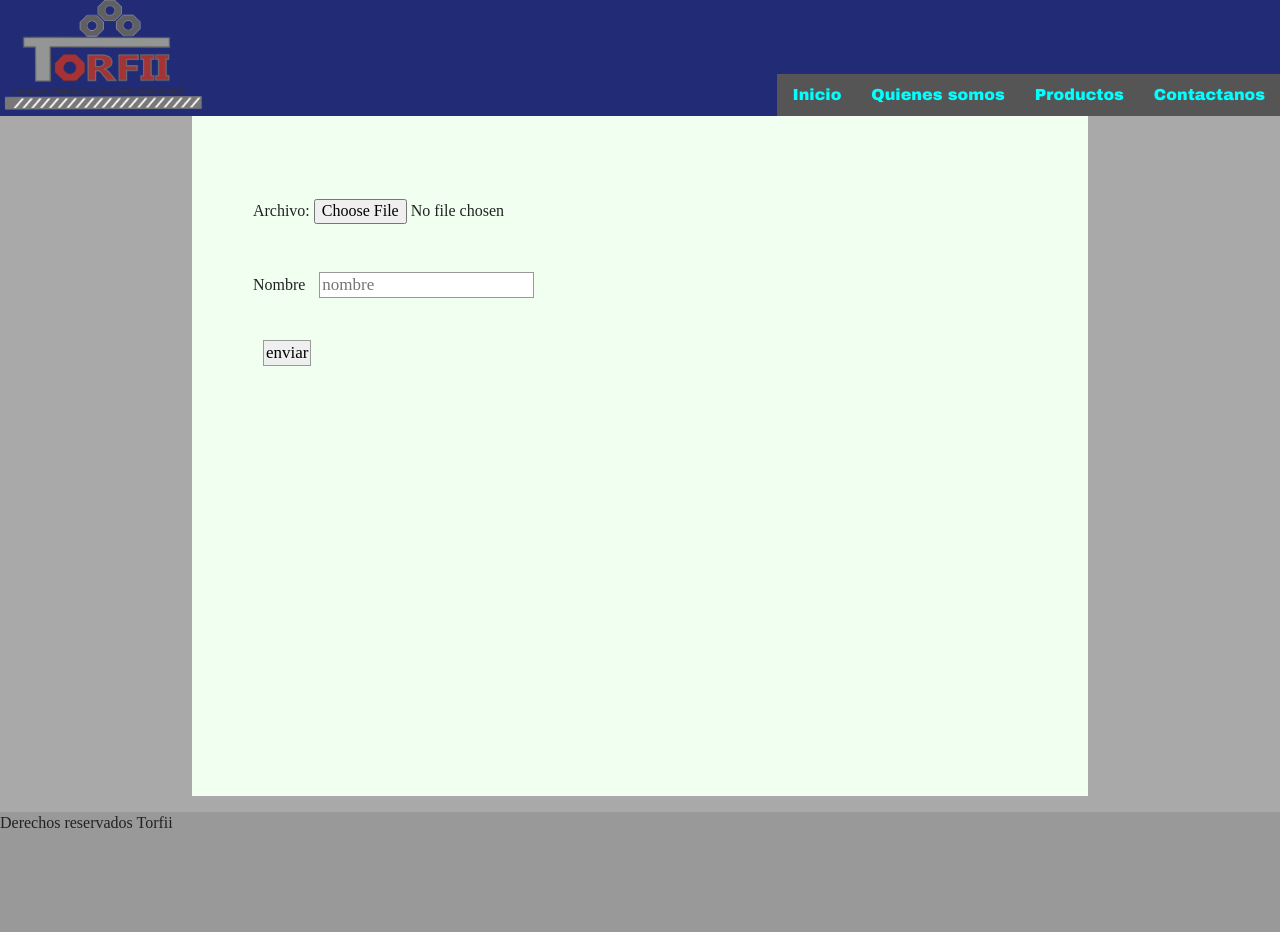
After one commit to cruzleal24/t_venta, a PHP site: page /insert_p.php in a window 1280 px wide. The commit adds this page. Run offline with PHP 8.4, Linux system fonts and the light colour scheme; data that the repository does not hold is empty.

Commit message:
pruebas de inserción de la direccion de las imagenes

```diff
--- /dev/null
+++ b/conexion.php
@@ -0,0 +1,5 @@
+<?php
+$mysql= new mysqli('T_venta.test','root','','tienda');
+if ($mysql->connect_errno){
+  echo "fallo la conexion a la mysql". $mysql->connect_errno.") ". $mysql->connect_error;
+}
--- a/css/main.css
+++ b/css/main.css
@@ -20,13 +20,21 @@ html, body{
   height: 100%;
   background-color: darkgray;
 }
+.hoja{
+  min-height: calc(100% - 120px);
+  /*display: flex;*/
+  width: 70%;
+  margin: 0 15%;
+  background: honeydew;
+}
 .contenido{
-  min-height: calc(100% - 120px);
-  display: flex;
-  width: 70%;
-  position: relative;
-  left: 15%;
-  background: honeydew;
+  display: inline-flex;
+  margin: 2%;
+  width: 96%;
+}
+.bloc{
+  margin: 5%;
+  width: 40%;
 }
 
 /*
@@ -275,6 +283,9 @@ textarea {
   }
 }
 
-.formulario input[type=text], input[type=tel], input[type=email], textarea{
+.formulario input[type=text], input[type=tel], input[type=email], textarea, input[type=submit], input[type=number]{
   border: 1px solid #999999;
+  padding: 2px;
+  margin: 10px;
+  font-size: 17px;
 }
--- /dev/null
+++ b/insert_p.php
@@ -0,0 +1,78 @@
+
+<?php
+include ('conexion.php');
+if(isset($_POST['insertar'])){
+  //$id=$_POST['sku'];
+  $producto=$_REQUEST['nombre']; //nombre del arhivo
+   $nombre =$_FILES['imagen']['name'];//nombre del archivo con extension
+  $archivo=$_FILES['imagen']['tmp_name'];//ruta del archivo
+  $direc= "img";
+  $direc=$direc."/".$nombre;//ruta donde se
+  move_uploaded_file($archivo,$direc);
+  $inserta= $mysql->query("insert into imagen(nombre, ruta) values ('$producto','$direc')");
+
+  if ($inserta){
+    echo "si entro sin problema";
+  }
+}
+
+?>
+
+<!doctype html>
+<html>
+<head><link rel="stylesheet" href="css/styleHeader.css">
+  <!-- Place favicon.ico in the root directory -->
+
+  <link rel="stylesheet" href="css/normalize.css">
+  <link rel="stylesheet" href="css/main.css">
+  <meta charset="UTF-8">
+  <title>Contactanos</title>
+</head>
+<body>
+<?php
+include ('header.php');
+?>
+<div class="hoja">
+  <div class="contenido">
+        <div class="bloc">
+      <form class="formulario" method="POST" enctype="multipart/form-data">
+        <!--label for="sku">Sku:</label>
+        <input type="number" name="sku" placeholder="Numero del archivo"-->
+          <br>
+          <label for="imagen">Archivo:</label>
+          <input type="file" name="imagen" ></p>
+          <br>
+          <label for="nombre">Nombre</label>
+          <input type="text" name="nombre" placeholder="nombre">
+          <br>
+          <!--label for="existencia">numero del producto</label>
+          <input type="number" name="producto" placeholder="producto"-->
+          <br>
+          <input type="submit" name="insertar" value="enviar">
+
+
+      </form>
+    </div>
+    <hr>
+    <div class="bloc">
+      <?php
+      $consulta= "select * from imagen";
+
+      $mira = $mysql->query($consulta);
+
+      while ($wr=$mira->fetch_array(MYSQLI_ASSOC)){
+        echo "\n";
+        echo"<p>". $wr['id']." ". $wr['nombre']." ". $wr['ruta']."</p>";
+      }
+
+      ?>
+    </div>
+  </div>
+</div>
+<footer>
+  <?php
+  include ('footer.php');
+  ?>
+</footer>
+</body>
+</html>
--- a/quienessomos.php
+++ b/quienessomos.php
@@ -13,8 +13,10 @@
 <?php
 include ('header.php');
 ?>
+<div class="hoja">
 <div class="contenido">
   <p>esta es la pagina de Quienes somos</p>
+</div>
 </div>
 <footer>
   <?php
```
Also changed, not shown: Contactanos.php (+7 -3 lines), index.php (+2 -3 lines), img/amazon.png (added), img/cita.png (added).
